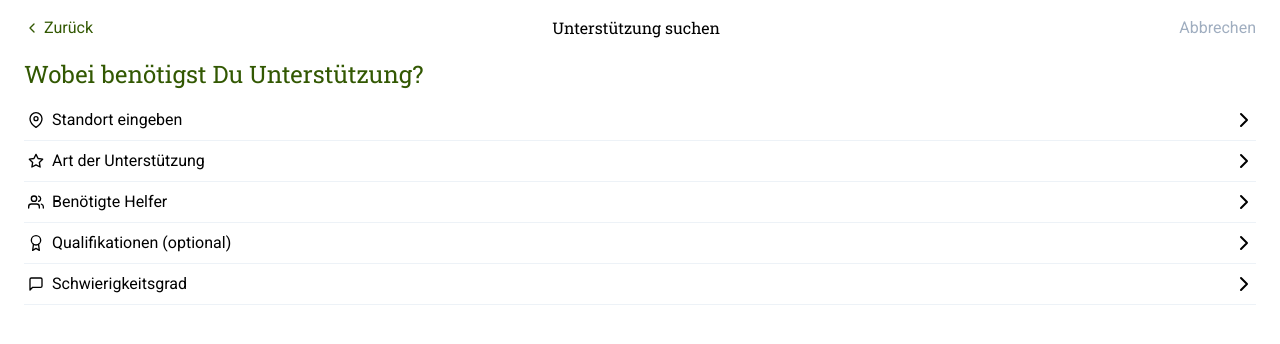
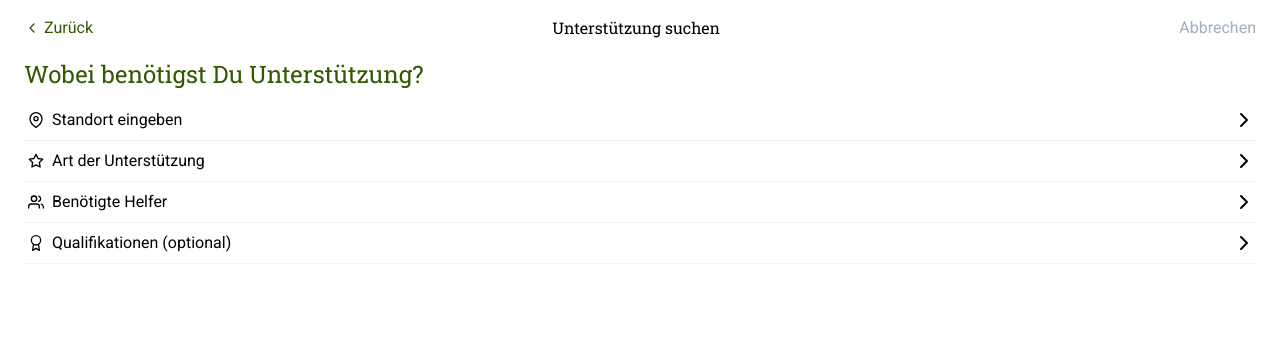
Before and after one commit to farmhelden/farmhelden-client, a Next.js app: page /boarding-farmer in a window 1280 px wide. Both pictures are taken after a click on the button "Unterstützung suchen". Shown: the top 344 px of the page. Built offline with nearby package versions, Linux system fonts and the light colour scheme; what tailwindcss-filters would draw is missing.

Commit message:
Remove unused skills demand wizard

```diff
--- a/components/BoardingFarmer/BoardingFarmerSupportData.tsx
+++ b/components/BoardingFarmer/BoardingFarmerSupportData.tsx
@@ -90,16 +90,16 @@ const menuItems = [
         )}
       </FadingPillList>
     )
-  },
-  {
-    index: 4,
-    key: "skills",
-    stateKey: "requiredSkillsIds" as "requiredSkillsIds",
-    title: "Schwierigkeitsgrad",
-    Icon: MessageSquare,
-    Component: BoardingFarmerSkills,
-    Render: ({ value }: RenderProps) => <Fragment>{value}</Fragment>
   }
+  // {
+  //   index: 4,
+  //   key: "skills",
+  //   stateKey: "requiredSkillsIds" as "requiredSkillsIds",
+  //   title: "Schwierigkeitsgrad",
+  //   Icon: MessageSquare,
+  //   Component: BoardingFarmerSkills,
+  //   Render: ({ value }: RenderProps) => <Fragment>{value}</Fragment>
+  // }
 ];
 
 const totalItems = menuItems.length;
```
